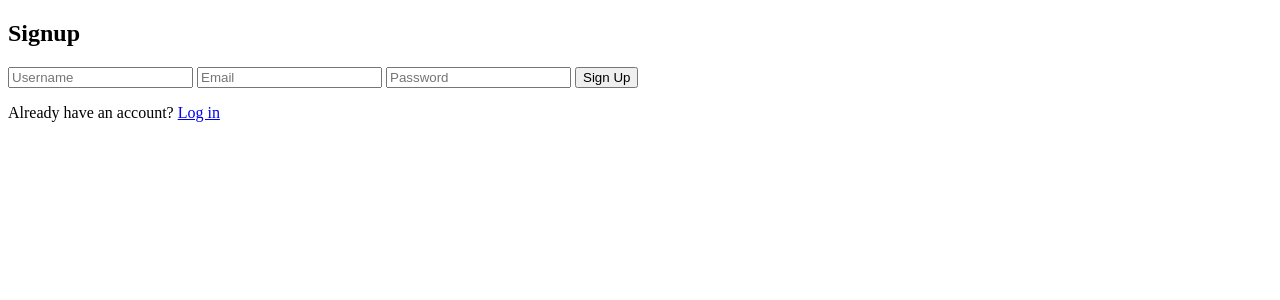
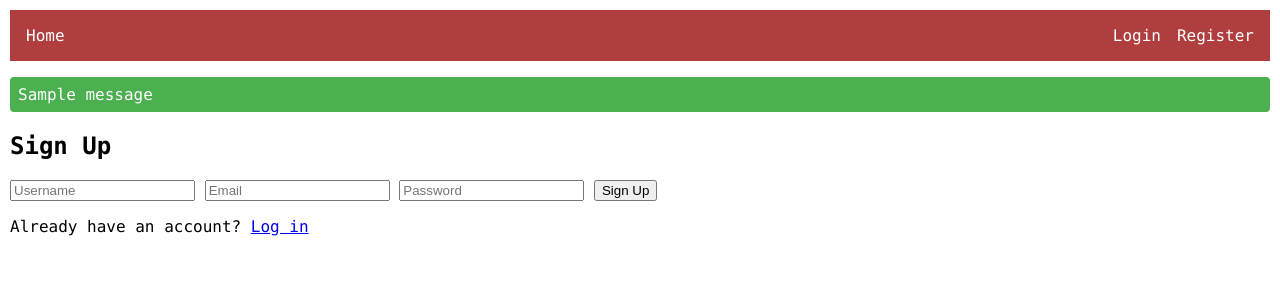
Before and after one commit to jules946/set09103_advanced_web_tech, a Flask app: page /auth/signup in a window 1280 px wide. Shown: the top 300 px of the page. Run offline with Flask 3, Linux system fonts and the light colour scheme; tables that the repository leaves empty hold one stand-in row (values such as "Sample post"); one stand-in notice (Sample message) is shown.

Commit message:
Adding Navigation Bar

```diff
--- a/static/css/main.css
+++ b/static/css/main.css
@@ -1,3 +1,53 @@
+
+/*Navigation Bar Styling*/
+.nav {
+    background-color: #b13e3e;
+    padding: 1rem;
+    display: flex;
+    justify-content: space-between;
+    align-items: center;
+    color: white;
+}
+
+.nav-links,
+.auth-links {
+    display: flex;
+    gap: 1rem;
+}
+
+.nav-links a,
+.auth-links a {
+    color: white;
+    text-decoration: none;
+}
+
+.nav-links a:hover,
+.auth-links a:hover {
+    text-decoration: underline;
+}
+
+.flash-message {
+    margin: 1rem 0;
+    padding: 0.5rem;
+    border-radius: 4px;
+}
+
+.flash-success {
+    background-color: #4caf50;
+    color: white;
+}
+
+.flash-error {
+    background-color: #f44336;
+    color: white;
+}
+
+.flash-info {
+    background-color: #2196f3;
+    color: white;
+}
+
+
 body {
     margin: 10px;
     font-family: Consolas, sans-serif;
--- a/templates/base.html
+++ b/templates/base.html
@@ -6,9 +6,34 @@
     <meta http-equiv="X-UA-Compatible" content="ie=edge">
     <link rel="stylesheet" href="{{ url_for('static', filename='css/main.css') }}">
     <title>{% block title %}DunkData: NBA Stats{% endblock %}</title>
-    {% block head %}{% endblock %}
 </head>
 <body>
-    {% block body %}{% endblock %}
+    {#Nav Bar#}
+    <nav class="nav">
+        <div class="nav-links">
+            <a href="{{ url_for('main.index') }}">Home</a>
+        </div>
+        <div class="auth-links">
+            {% if current_user.is_authenticated %}
+                <span>Welcome, {{ current_user.username }}!</span>
+                <a href="{{ url_for('auth.logout') }}">Logout</a>
+            {% else %}
+                <a href="{{ url_for('auth.login') }}">Login</a>
+                <a href="{{ url_for('auth.signup') }}">Register</a>
+            {% endif %}
+        </div>
+    </nav>
+
+    {#Flash messages#}
+    {% with messages = get_flashed_messages(with_categories=true) %}
+        {% if messages %}
+            {% for category, message in messages %}
+                <div class="flash-message flash-{{ category }}">{{ message }}</div>
+            {% endfor %}
+        {% endif %}
+    {% endwith %}
+
+    {% block content %}
+    {% endblock %}
 </body>
 </html>
--- a/templates/signup.html
+++ b/templates/signup.html
@@ -1,10 +1,9 @@
-<!DOCTYPE html>
-<html lang="en">
-<head>
-    <title>Signup</title>
-</head>
-<body>
-    <h2>Signup</h2>
+{% extends "base.html" %}
+
+{% block title %}Sign Up{% endblock %}
+
+{% block content %}
+    <h2>Sign Up</h2>
     <form method="POST">
         <input type="text" name="username" placeholder="Username" required>
         <input type="email" name="email" placeholder="Email" required>
@@ -12,5 +11,4 @@
         <button type="submit">Sign Up</button>
     </form>
     <p>Already have an account? <a href="{{ url_for('auth.login') }}">Log in</a></p>
-</body>
-</html>
+{% endblock %}
```
Also changed, not shown: templates/index.html (+5 -6 lines), templates/login.html (+6 -8 lines).
